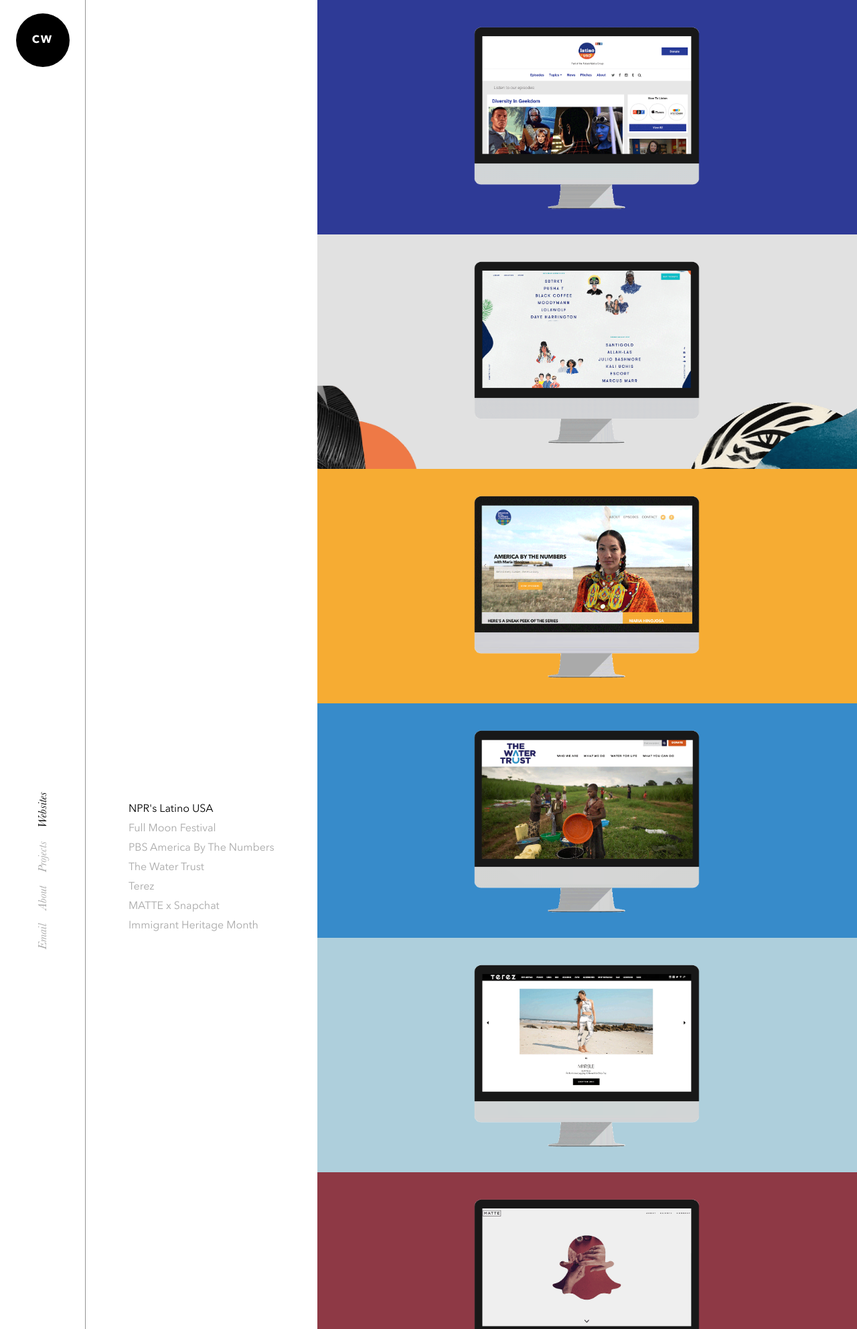
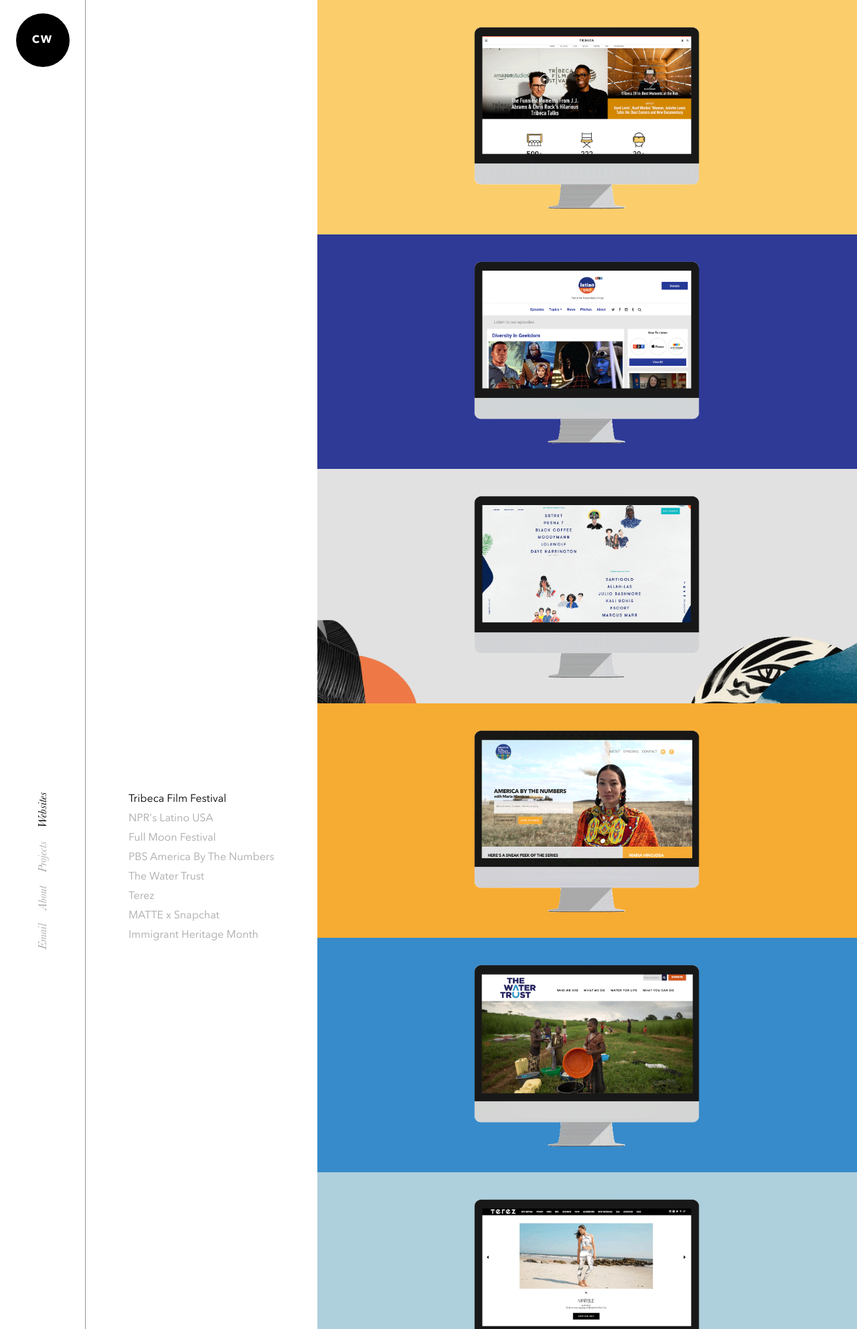
Before and after one commit to celsowhite/celsowhite, a PHP site: page / in a window 1280 px wide. Shown: the top 1984 px of the page at 67% size. Run offline with PHP 8.4, Linux system fonts and the light colour scheme; some libraries are stand-ins or nearby versions; some web fonts are replaced.

Commit message:
Fix mobile navigation and add Tribeca.

```diff
--- a/about/index.php
+++ b/about/index.php
@@ -31,7 +31,7 @@
                 <span class="circle"></span>
             </a>
             <nav class="main_navigation">
-                <a href="mailto:celso@celsowhite.com">Email</a><a class="active"  href="../about">About</a><a href="../projects">Projects</a><a href="../">Websites</a>
+                <a href="../">Websites</a><a href="../projects">Projects</a><a href="../about" class="active">About</a><a href="mailto:celso@celsowhite.com">Email</a>
             </nav>
         </header>
 
--- a/index.php
+++ b/index.php
@@ -31,7 +31,7 @@
                 <span class="circle"></span>
             </a>
             <nav class="main_navigation">
-                <a href="websites" class="active">Websites</a><a href="projects">Projects</a><a href="about">About</a>
+                <a href="websites" class="active">Websites</a><a href="projects">Projects</a><a href="about">About</a><a href="mailto:celso@celsowhite.com">Email</a>
             </nav>
         </header>
 
@@ -49,7 +49,8 @@
 
             <section class="website_names">
                 <ul>
-                    <li><a href="#latinousa" class="active latinousa">NPR's Latino USA</a></li>
+                    <li><a href="#tribeca" class="active tribec">Tribeca Film Festival</a></li>
+                    <li><a href="#latinousa" class="latinousa">NPR's Latino USA</a></li>
                     <li><a href="#fullmoonfest" class="fullmoonfest">Full Moon Festival</a></li>
                     <li><a href="#abtn" class="abtn">PBS America By The Numbers</a></li>
                     <li><a href="#twt" class="twt">The Water Trust</a></li>
@@ -60,6 +61,14 @@
             </section>
 
             <section class="website_images">
+                <a class="website_container" id="tribeca" href="http://tribecafilm.com" target="_blank" style="background-color: #FBCD6B;">
+                    <div class="website_image">
+                        <img src="img/websites/tribeca.png" />
+                    </div>
+                    <div class="overlay">
+                        <p>Homepage Redesign</p>
+                    </div>
+                </a>
                 <a class="website_container" id="latinousa" href="http://latinousa.org" target="_blank" style="background-color: #2E3A96;">
                     <div class="website_image">
                         <img src="img/websites/latino_usa.png" />
--- a/projects/index.php
+++ b/projects/index.php
@@ -31,7 +31,7 @@
                 <span class="circle"></span>
             </a>
             <nav class="main_navigation">
-                <a href="mailto:celso@celsowhite.com">Email</a><a class="active"  href="../about">About</a><a href="../projects">Projects</a><a href="../">Websites</a>
+                <a href="../">Websites</a><a href="../projects" class="active">Projects</a><a href="../about">About</a><a href="mailto:celso@celsowhite.com">Email</a>
             </nav>
         </header>
 
```
Also changed, not shown: img/websites/tribeca.png (added).
